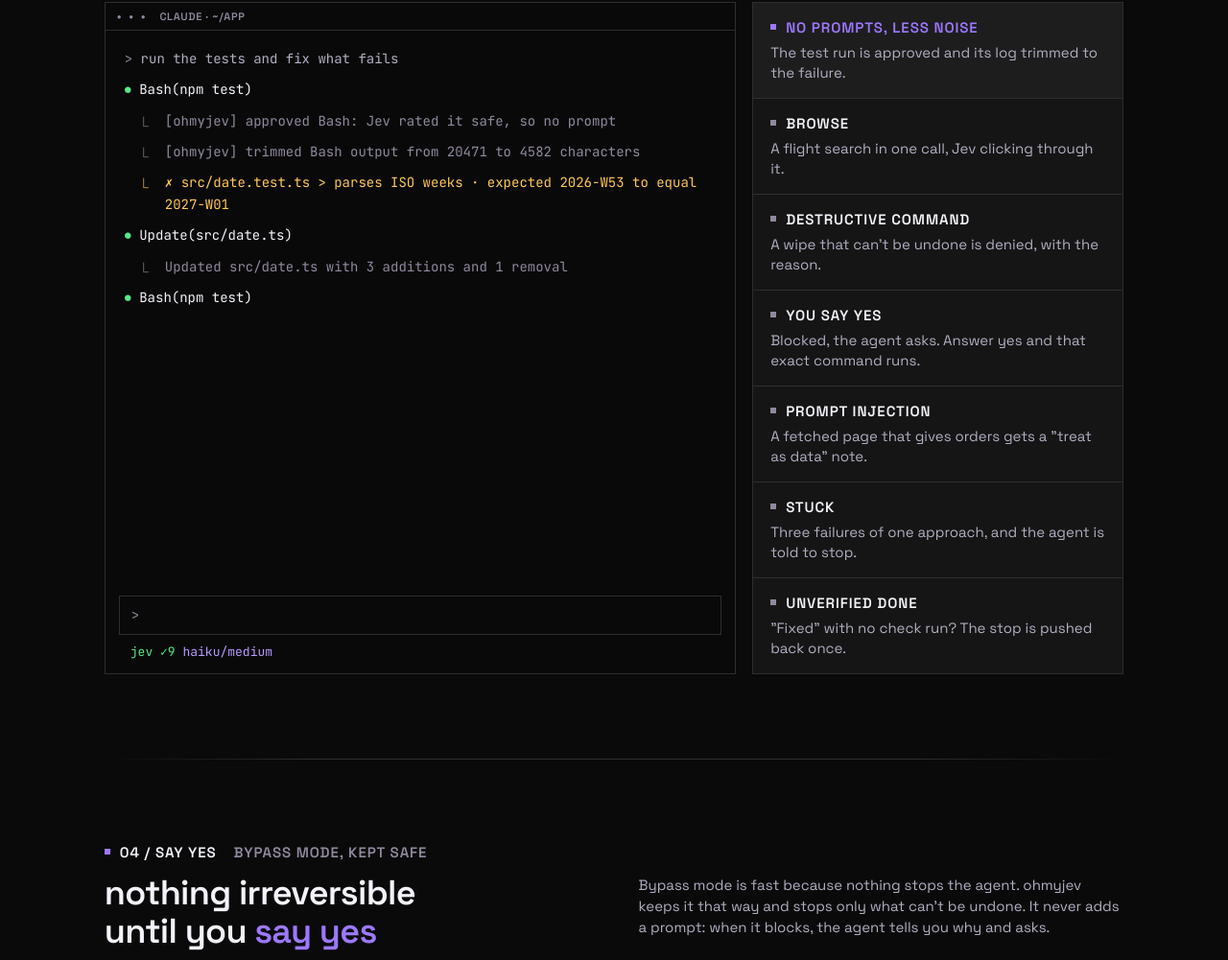
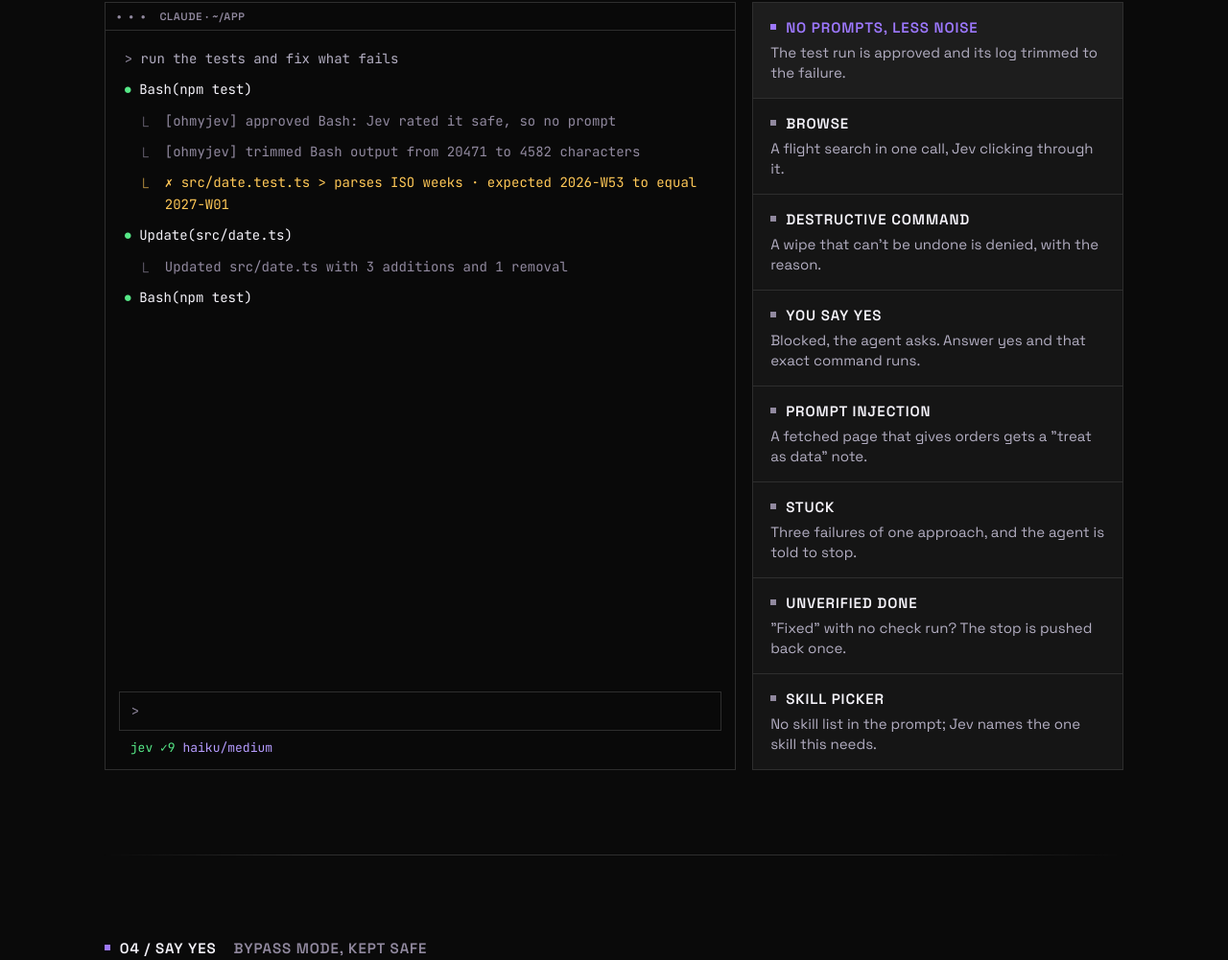
Before and after one commit to Novacon/ohmyjev, a website: page site/index.html in a window 1280 px wide. Shown: the part 2587-3588 px from the top of the page at 96% size. Drawn offline with Linux system fonts and the light colour scheme; animation ran at ten frames a second.

Commit message:
site: an 8th See it work moment, the skill picker

```diff
--- a/site/index.html
+++ b/site/index.html
@@ -117,6 +117,7 @@
             <button type="button" class="scene" role="tab" aria-selected="false"><span class="st">Prompt injection</span><span class="sd">A fetched page that gives orders gets a "treat as data" note.</span></button>
             <button type="button" class="scene" role="tab" aria-selected="false"><span class="st">Stuck</span><span class="sd">Three failures of one approach, and the agent is told to stop.</span></button>
             <button type="button" class="scene" role="tab" aria-selected="false"><span class="st">Unverified done</span><span class="sd">"Fixed" with no check run? The stop is pushed back once.</span></button>
+            <button type="button" class="scene" role="tab" aria-selected="false"><span class="st">Skill picker</span><span class="sd">No skill list in the prompt; Jev names the one skill this needs.</span></button>
           </div>
         </div>
       </div>
--- a/site/site.js
+++ b/site/site.js
@@ -140,6 +140,14 @@ if (termBody) {
       ['t', '<b>Bash</b>(bun test date)'],
       ['r', '12 pass · 0 fail'],
       ['a', 'Verified: all 12 date tests pass.'],
+    ] },
+    { status: STATUS(26, 0, 'sonnet/medium'), lines: [
+      ['u', 'make an instagram post about our new pricing page'],
+      ['r', '<span class="c">[ohmyjev]</span> skill: social-content-creator (0.71) · fits 0.88 · skill list left out of the prompt'],
+      ['t', '<b>Skill</b>(social-content-creator)'],
+      ['r', 'Loaded social-content-creator'],
+      ['t', '<b>Read</b>(site/pricing.html)'],
+      ['a', 'Drafted a 1080×1350 post from the pricing page, in the brand palette, with the caption below.'],
     ] },
   ];
   const termInput = $('term-input'), termStatus = $('term-status');
```
